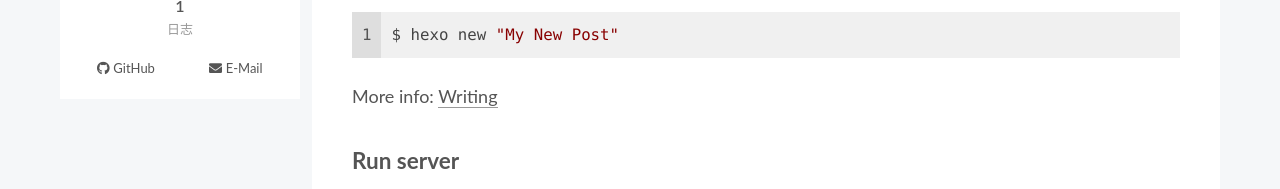
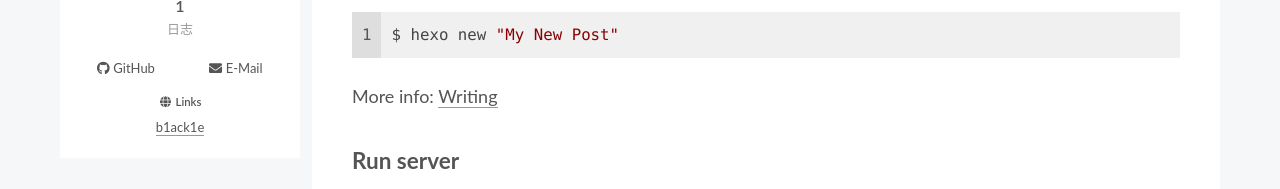
Before and after one commit to voxzz/voxzz.github.io, a plain HTML site: page 2021/07/06/hello-world/index.html in a window 1280 px wide. Both pictures are taken after a click on the item "站点概览". Shown: the part 419-608 px from the top of the page. Drawn offline with nearby package versions, Linux system fonts and the light colour scheme.

Commit message:
Site updated: 2021-07-08 21:30:11

```diff
--- a/2021/07/06/hello-world/index.html
+++ b/2021/07/06/hello-world/index.html
@@ -176,6 +176,16 @@
   </div>
 
 
+  <div class="links-of-blogroll site-overview-item animated">
+    <div class="links-of-blogroll-title"><i class="fa fa-globe fa-fw"></i>
+      Links
+    </div>
+    <ul class="links-of-blogroll-list">
+        <li class="links-of-blogroll-item">
+          <a href="https://b1ack1e.github.io/" title="https:&#x2F;&#x2F;b1ack1e.github.io" rel="noopener" target="_blank">b1ack1e</a>
+        </li>
+    </ul>
+  </div>
 
           </div>
         </div>
```
Also changed, not shown: archives/2021/07/index.html (+10 -0 lines), archives/2021/index.html (+10 -0 lines), archives/index.html (+10 -0 lines), categories/index.html (+10 -0 lines), index.html (+10 -0 lines), tags/index.html (+10 -0 lines).
